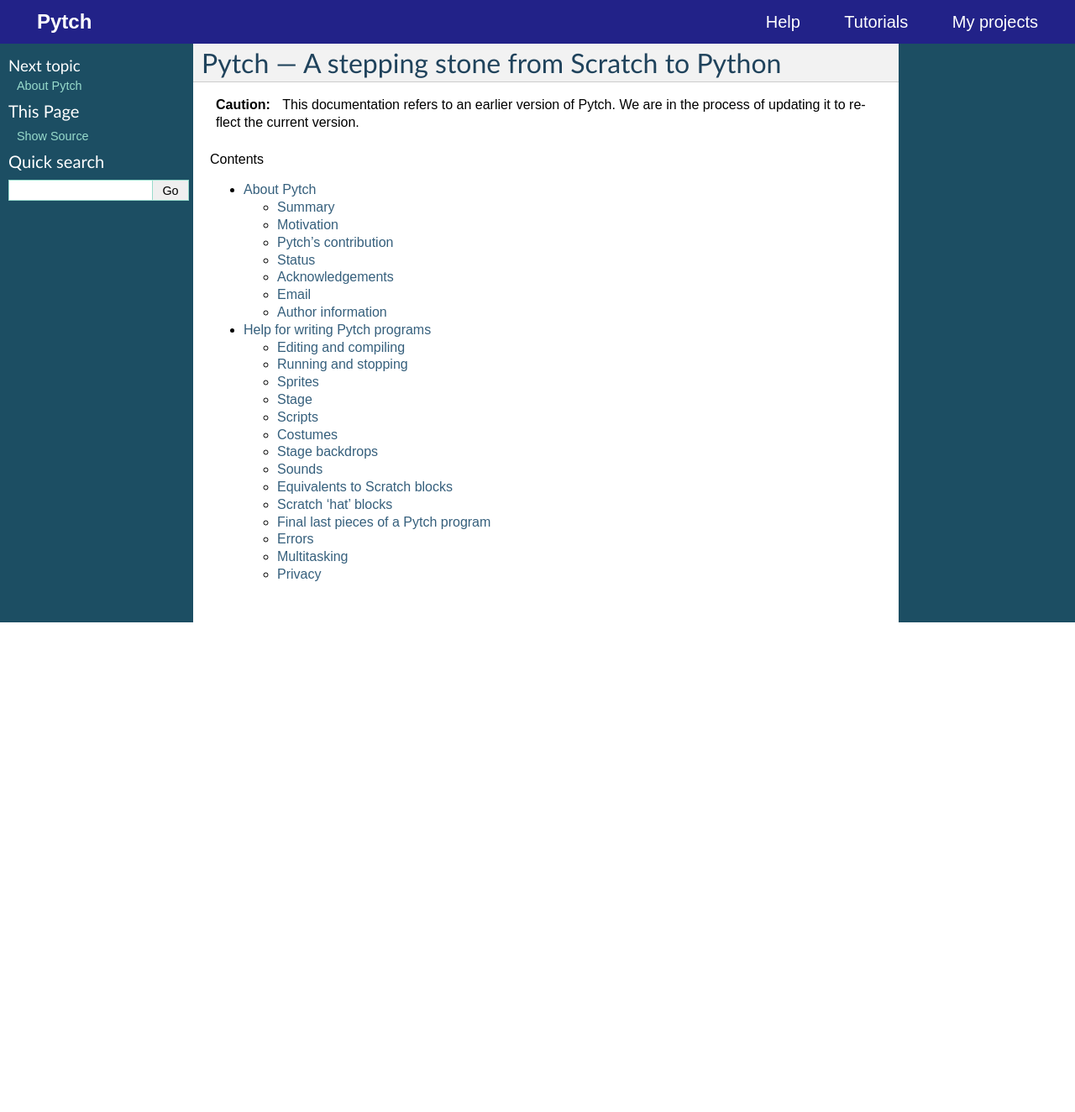
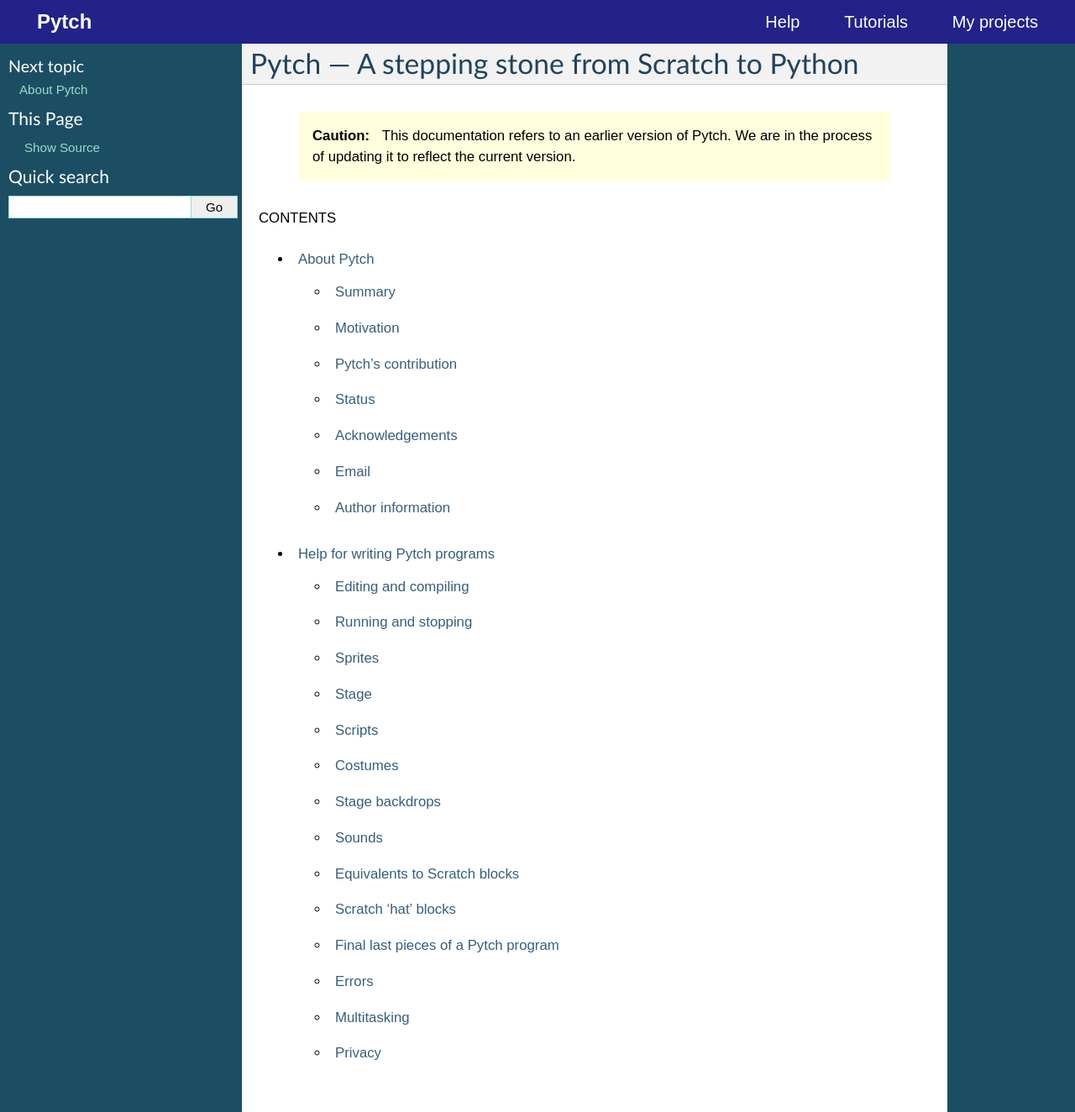
Before and after one commit to pytchlang/pytch-website, a Sphinx documentation site: the page built from source/index.rst, in a window 1280 px wide. Shown: the whole page at 84% size. Built offline with Sphinx 7.4.7, drawn with Linux system fonts in a browser that asks for light colours.

Commit message:
Use new CSS file building on "classic" theme's

```diff
--- /dev/null
+++ b/source/_static/css/pytch-classic.css
@@ -0,0 +1,171 @@
+.NavBar {
+  flex: 0;
+  background-color: #228;
+  color: white;
+  padding: 4px;
+  display: flex;
+  flex-direction: row;
+  justify-content: space-between;
+  align-items: center;
+}
+.NavBar a {
+    text-decoration: none;
+}
+.NavBar h1 {
+    padding: 8px;
+    margin: 0px 2rem;
+    font-family: inherit;
+    font-size: 1.5rem;
+    font-weight: bold;
+    color: white;
+}
+.NavBar h1:hover, .NavBar li:hover {
+    background-color: #44b;
+    border-radius: 4px;
+}
+.NavBar ul {
+    margin: 0px;
+}
+.NavBar ul li {
+    display: inline-block;
+    margin-right: 2rem;
+    padding: 8px;
+    font-size: 1.25rem;
+    color: white;
+    cursor: pointer;
+    user-select: none;
+}
+.NavBar ul li a {
+    color: white;
+    text-decoration: none;
+}
+
+
+/******************************************************************************/
+
+body {
+    font-size: 1.05rem;
+    position: absolute;
+    left: 0px;
+    right: 0px;
+    top: 0px;
+    bottom: 0px;
+    display: flex;
+    flex-direction: column;
+}
+
+div.body p, div.body dd, div.body li, div.body blockquote {
+    line-height: 150%;
+}
+
+div.document {
+    min-height: 0px;
+    flex: 1 1;
+    display: flex;
+    /* Sphinx emits the document first then the sidebar, so to get the
+     * sidebar on the left we reverse the flex direction. */
+
+    /*
+     * TODO: Look at making it appear in sidebar2 block instead?
+     */
+
+    flex-direction: row-reverse;
+    overflow-y: auto;
+}
+
+div.documentwrapper {
+    float: none;
+    width: auto;
+    flex: 1 1;
+}
+
+div.bodywrapper {
+    margin: 0px;
+}
+
+div.body > div.section {
+    padding: 2rem 3rem;
+}
+
+div.sphinxsidebar {
+    width: 18rem;
+    flex: 0 0 auto;
+    margin: 0px;
+    float: none;
+}
+
+div.sphinxsidebar p.caption {
+    text-transform: uppercase;
+}
+
+div.sphinxsidebar ul, div.sphinxsidebar p.caption {
+    margin-left: 1rem;
+}
+
+div.sphinxsidebar p.caption {
+    padding-left: 4px;
+}
+
+div.sphinxsidebar ul li.toctree-l1 {
+    margin: 1rem 0px;
+}
+
+div.sphinxsidebar ul li.toctree-l2 {
+    margin: 0.3333rem 0px;
+}
+
+div.sphinxsidebar ul li.toctree-l1 > a {
+    font-weight: bold;
+}
+
+.admonition.caution {
+    background-color: #ffd;
+    padding: 1rem;
+    margin: 2rem 3rem;
+    border-radius: 4px;
+}
+
+div.toctree-wrapper p.caption {
+    margin-top: 2rem;
+    text-transform: uppercase;
+}
+
+div.sphinxsidebar ul, div.sphinxsidebar ul ul {
+    list-style-type: none;
+}
+
+div.toctree-wrapper li.toctree-l1 {
+    margin-top: 0.75rem;
+}
+div.toctree-wrapper li.toctree-l2 {
+    margin-top: 0.222rem;
+}
+
+div.toctree-wrapper li {
+    padding: 4px;
+    border-radius: 4px;
+}
+
+div.document a:hover {
+    text-decoration: none;
+    background-color: #99f;
+    color: black;
+}
+
+div.docs-home-link a, div.documentwrapper a, div.sphinxsidebar a {
+    display: inline-block;
+    padding: 3px;
+    border-radius: 3px;
+}
+
+div.docs-home-link {
+    margin-left: 1rem;
+    font-weight: bold;
+}
+
+div.docs-home-link hr {
+    border-width: 0px;
+    height: 1px;
+    margin: 2rem 1.25rem 1rem 0.25rem;
+    background-color: #228;
+}
--- a/source/conf.py
+++ b/source/conf.py
@@ -53,5 +53,5 @@
 html_static_path = ['_static']
 
 html_css_files = [
-    "css/pytch.css",
+    "css/pytch-classic.css",
 ]
```
